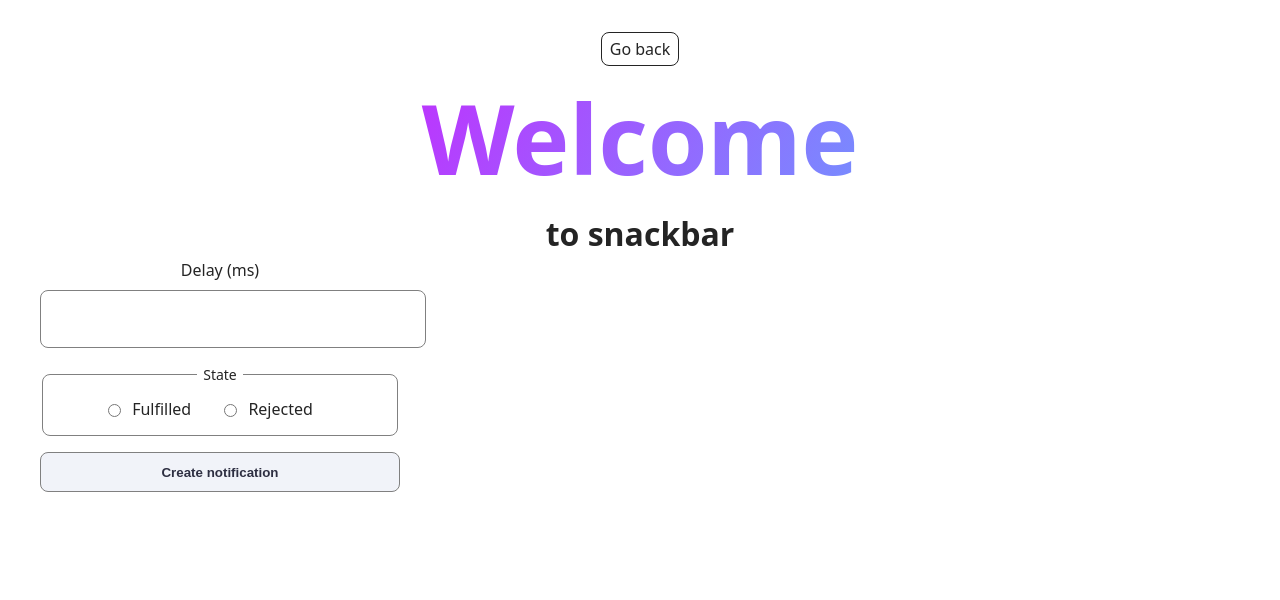
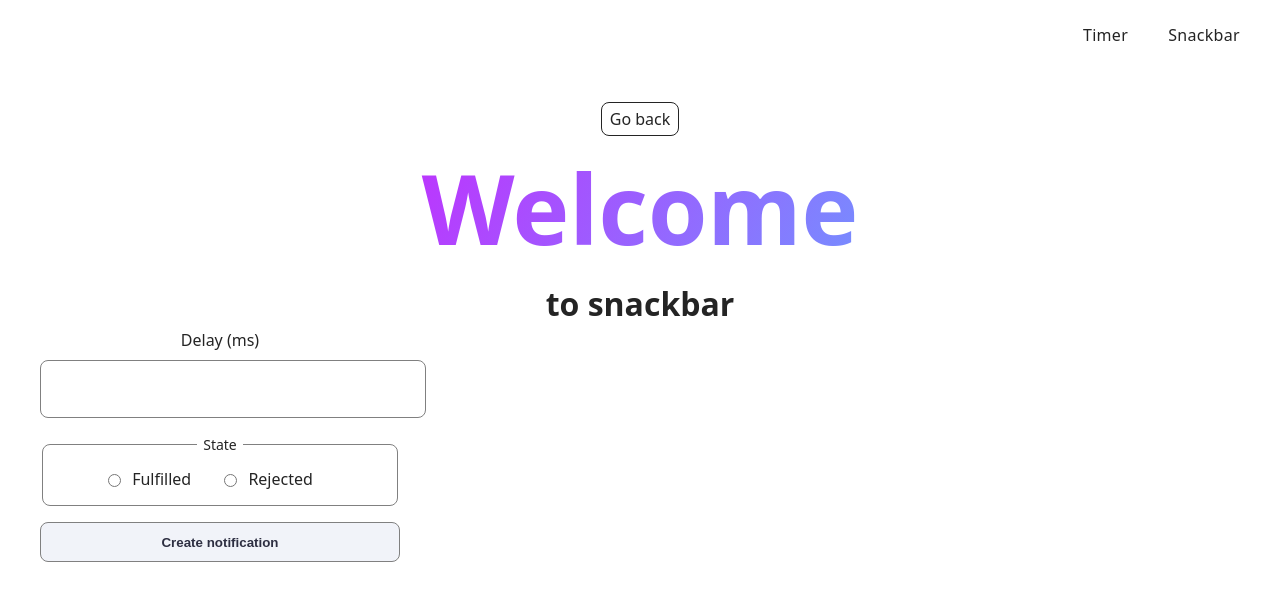
Before and after one commit to FlyFayer-byte/goit-js-hw-10, a plain HTML site: page 2-snackbar.html in a window 1280 px wide. Drawn offline with Linux system fonts and the light colour scheme.

Commit message:
Deploying to gh-pages from @ FlyFayer-byte/goit-js-hw-10@4b50403e0c0e1d275a945b69661321c86fa53aa6 🚀

```diff
--- a/2-snackbar.html
+++ b/2-snackbar.html
@@ -11,6 +11,25 @@
     <link rel="stylesheet" crossorigin href="/goit-js-hw-10/assets/styles-DFZuzLqh.css">
   </head>
   <body>
+    <header class="header">
+  <div class="container">
+    <nav class="nav">
+      <a class="nav-logo" href="./index.html" aria-label="Site logo">
+        <svg class="nav-logo-icon" width="100" height="30">
+          <use href="{=$icon-path}"></use>
+        </svg>
+      </a>
+      <ul class="nav-list">
+        <li class="nav-item">
+          <a class="nav-link" href="./1-timer.html">Timer</a>
+        </li>
+        <li class="nav-item">
+          <a class="nav-link" href="./2-snackbar.html">Snackbar</a>
+        </li>
+      </ul>
+    </nav>
+  </div>
+</header>
     <main>
       <div class="container">
         <a class="back-link" href="./index.html">Go back</a>
```
Also changed, not shown: 1-timer.html (+5 -7 lines), index.html (+11 -6 lines), assets/sprite-E8vg0sBb.svg (deleted).
